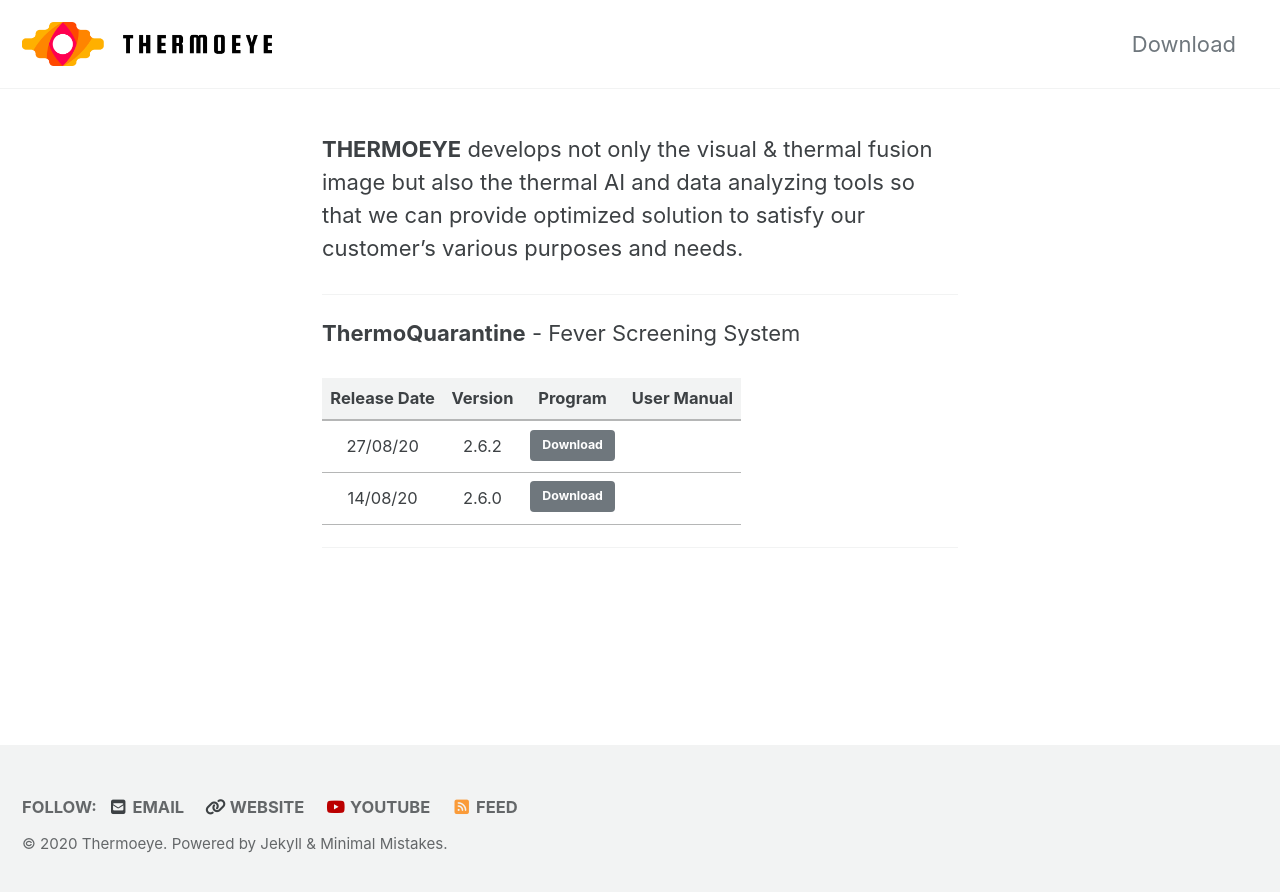
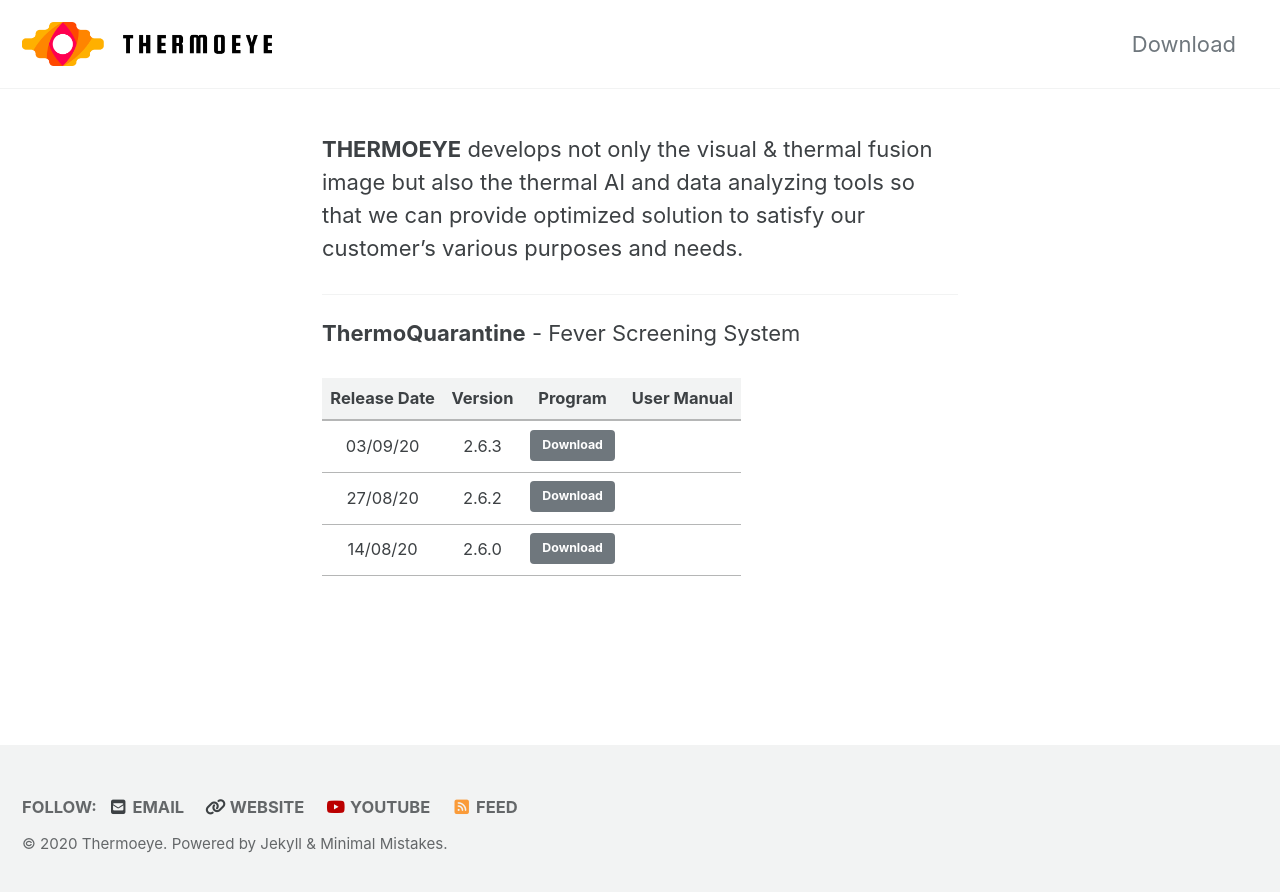
Before and after one commit to ThermoEye/ThermoEye.github.io, a Jekyll site: the page built from _pages/download.md, in a window 1280 px wide. Shown: the top 892 px of the page. Built offline with Jekyll 4.4.1, drawn with Linux system fonts in a browser that asks for light colours; cached includes are drawn as plain includes; nearby versions of some CDN libraries.

Commit message:
Upload 2.6.3 Setup File

```diff
--- a/_pages/download.md
+++ b/_pages/download.md
@@ -19,7 +19,6 @@
 
 | Release Date | Version | Program | User Manual |
 |:---------:|:---------:|:---------:|:---------:|
+| 03/09/20 | 2.6.3 | <a href="https://drive.google.com/uc?export=download&id=1Bkql55P9JBj0bx8xmj5wQAppl6_cID_r" class="btn btn--primary">Download</a> |  |
 | 27/08/20 | 2.6.2 | <a href="https://docs.google.com/uc?export=download&id=1af3Ozhm27UWycQdBtPChLchJ7J3hXeXr" class="btn btn--primary">Download</a> |  |
 | 14/08/20 | 2.6.0 | <a href="https://docs.google.com/uc?export=download&id=1rMy4JghwICPUWrqd5W7nK924t3pQk71c" class="btn btn--primary">Download</a> |  |
-
----
```
